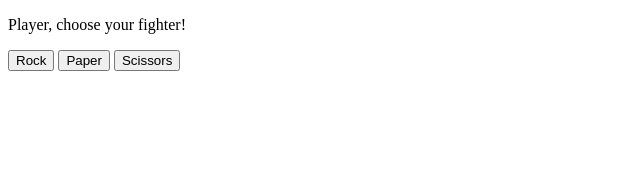
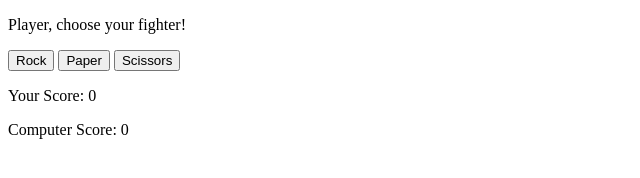
Before and after one commit to Elegant-Geek/rock-paper-scissors-js, a plain HTML site: page index.html in a window 1280 px wide. Both pictures are taken after a click on the button "Rock". Shown: the whole page, without its empty margins (0-640 px from the left). Drawn offline with Linux system fonts and the light colour scheme.

Commit message:
display p tag DOM elements with current score (rough)

```diff
--- a/index.html
+++ b/index.html
@@ -14,5 +14,11 @@
         <button id="paper">Paper</button>
         <button id="scissors">Scissors</button>
     </div>
+    <div class="scoreboard">
+        <div id="your-score">
+        </div>
+        <div id="computer-score">
+        </div>
+    </div>
 </body>
 </html>
--- a/script.js
+++ b/script.js
@@ -5,6 +5,16 @@ let choices = ['rock', 'paper', 'scissors'];
 let yourPoints = 0;
 let computerPoints = 0;
 let buttonToggle = true;
+// creating two p tags to hold the score
+const yourScore = document.querySelector('#your-score');
+const yourPointsDOM = document.createElement('p');
+yourPointsDOM.textContent = `Your Score: ${yourPoints}`;
+yourScore.appendChild(yourPointsDOM);
+const computerScore= document.querySelector('#computer-score');
+const computerPointsDOM = document.createElement('p');
+computerPointsDOM.textContent = `Computer Score: ${computerPoints}`;
+computerScore.appendChild(computerPointsDOM);
+
 // random number generator based on length of specified array
 // This will randomize an index number ranging from 0 to "choices array length - 1" (3 for now)
 // NOTE: choices.length is 3 but math.floor stuff will return 0 to 2 not 0 to 3.
@@ -16,11 +26,19 @@ function getComputerChoice(array) {
     return computerChoice;
 }
 
+function addPointDisplay() {
+    if (yourPoints >= 0 || computerPoints >=0 ) {
+        yourPointsDOM.textContent = `Your Score: ${yourPoints}`;
+        computerPointsDOM.textContent = `Computer Score: ${computerPoints}`;
+    }
+}
+
 function playRound(playerSelection) {
     if (playerSelection === null) {
         alert(`Goodbye!`);
         return;
     }
+
     const computerSelection = getComputerChoice(choices);
     if (playerSelection.toLowerCase() === 'rock' || playerSelection.toLowerCase() === 'paper' || playerSelection.toLowerCase() === 'scissors') {
         playerSelection = playerSelection.toLowerCase();
@@ -47,6 +65,8 @@ function playRound(playerSelection) {
 
     // very last end of round is displaying the updated score.
      console.log(`Your score: ${yourPoints} Computer's score: ${computerPoints}`);
+    addPointDisplay();
+
 
     // else statement if anything but rock paper or scissors is not input (cancel button prompt/input 'null' case is caught in game function instead.)
     } else {
@@ -54,7 +74,18 @@ function playRound(playerSelection) {
         console.log(`Invalid input, Round forfeit.`);
     }
 
+
     if (yourPoints === 5 || computerPoints === 5 ) {
+        if (yourPoints > computerPoints) {
+            console.log(`YOU WIN THE GAME!`);
+        }
+        else if (yourPoints < computerPoints) {
+            console.log(`YOU LOST THE GAME!`);
+        }
+        else { console.log(`Something is wrong...`);
+        }
+
+
         const playAgain = prompt('Game over! Would you like to play again? (yes/no)', 'yes');
         // NULL CHECK (!playAgain) MUST BE RUN BEFORE .toLowerCase stuff or else error will be thrown!
 
@@ -70,30 +101,14 @@ function playRound(playerSelection) {
             //reset points
             yourPoints = 0;
             computerPoints = 0;
+            addPointDisplay();
             console.log(`NEW GAME!`);
 
         }
   }
+
 }
-  function game() {
-    // for (let i = 0; i < 5; i++) {
-        // enter user prompt option for the start of each new round:
-        // const playerSelection = prompt('Enter rock, paper, or scissors.');
-        // if the input is NULL (aka they hit the cancel button, an alert of goodbye shows up.)
-        // NULL CHECK HERE MUST BE RUN (and thus exit the program) with return as well to avoid an error.
 
-        playRound(playerSelection);
-    // }
-
-    // Game over! Reset points right before a new game:
-
-
-    // this code reruns the game function loop upon user entering y/n or invalid data.
-    // for the prompt, in this case, a default of yes is specified.
-
-    }
-
-    // buttons is a node list. It looks and acts much like an array.
 const buttons = document.querySelectorAll('div.container button');
 // we use the .forEach method to iterate through each button
 buttons.forEach((button) => {
@@ -106,12 +121,10 @@ buttons.forEach((button) => {
     }
     else {
         let playerSelection = button.id;
-        console.log(playerSelection);
+        // console.log(playerSelection);
         playRound(playerSelection);
 
     }
 
   });
 });
-
-    // game();
```
